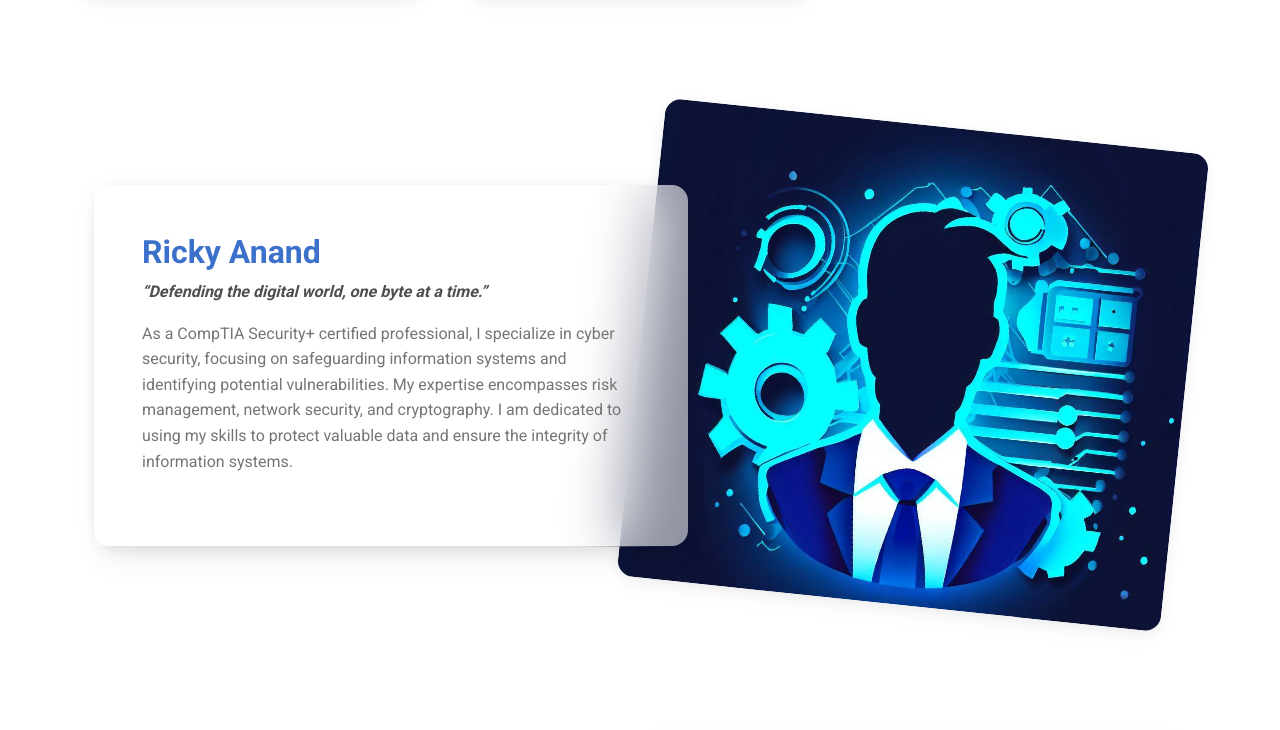
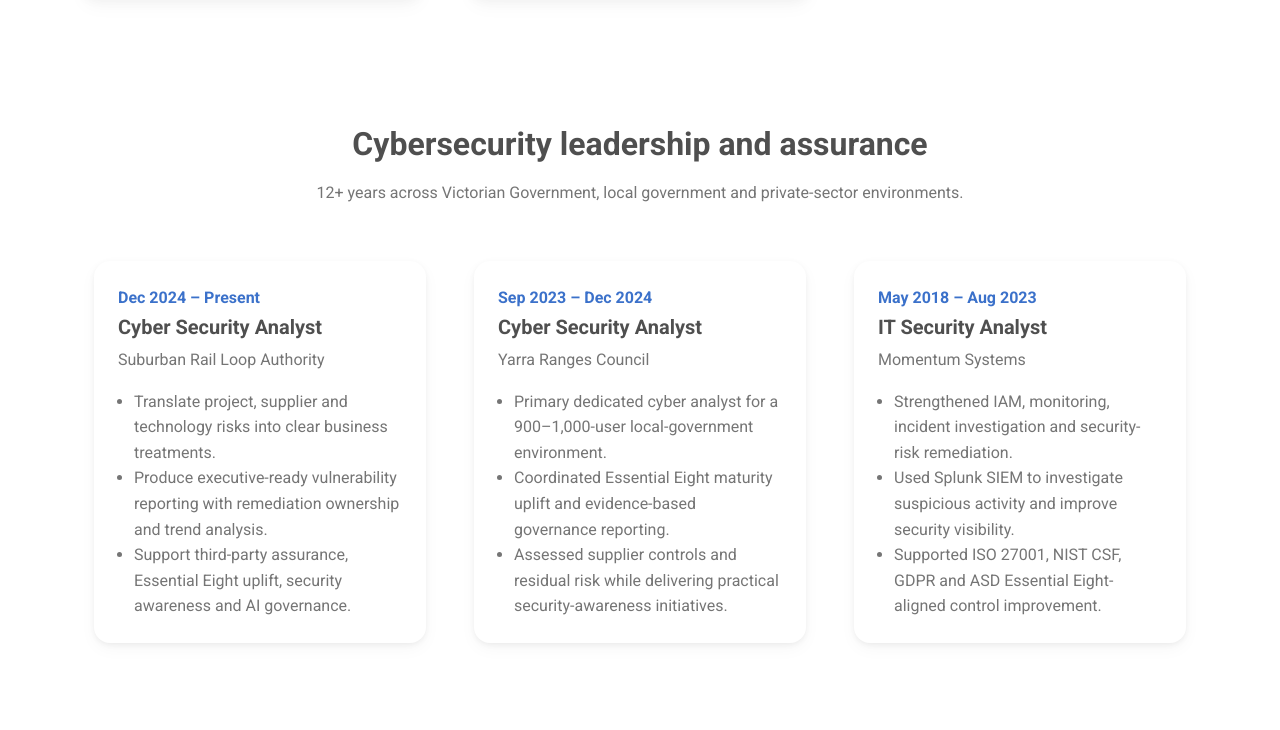
Before and after one commit to rickyanand2/AWS_Resume, a plain HTML site: page index.html in a window 1280 px wide. Shown: the part 2029-2759 px from the top of the page. Drawn offline with Linux system fonts and the light colour scheme; grey boxes are pictures that could not be loaded.

Commit message:
Refresh portfolio cybersecurity profile

```diff
--- a/index.html
+++ b/index.html
@@ -4,7 +4,7 @@
     <meta charset="UTF-8" />
     <meta name="viewport" content="width=device-width, initial-scale=1, shrink-to-fit=no" />
     <meta http-equiv="x-ua-compatible" content="ie=edge" />
-    <title>Cyber Portfolio - Ricky Anand</title>
+    <title>Ricky Anand | Cybersecurity Governance & Risk</title>
     <!-- MDB icon -->
     <link rel="icon" href="img/code.svg" type="image/x-icon" />
 
@@ -55,6 +55,9 @@
 
                   <li class="nav-item">
                     <a class="nav-link text-dark" href="#projects">Projects</a>
+                  </li>
+                  <li class="nav-item">
+                    <a class="nav-link text-dark" href="#experience">Experience</a>
                   </li>
                   <li class="nav-item">
                     <a class="nav-link text-dark" href="#aboutme">About me</a>
@@ -108,6 +111,9 @@
                     <h2 class="display-4">
                       Ricky Anand
                     </h2>
+                    <p class="lead text-muted mb-4 text-center">
+                      Cybersecurity Governance, Risk &amp; Assurance | CISSP
+                    </p>
 
 
                     <div class="d-flex justify-content-center align-items-center">
@@ -877,6 +883,61 @@
 
 
 
+          <!-- Section: Experience -->
+          <section id="experience" class="mb-10">
+            <div class="container">
+              <h2 class="fw-bold mb-3 text-center">Cybersecurity leadership and assurance</h2>
+              <p class="text-muted text-center mb-6">
+                12+ years across Victorian Government, local government and private-sector environments.
+              </p>
+              <div class="row gx-lg-5">
+                <div class="col-lg-4 mb-5 mb-lg-0">
+                  <div class="card h-100 shadow-3 rounded-7">
+                    <div class="card-body p-4">
+                      <p class="text-primary fw-bold mb-1">Dec 2024 – Present</p>
+                      <h3 class="h5 fw-bold">Cyber Security Analyst</h3>
+                      <p class="text-muted">Suburban Rail Loop Authority</p>
+                      <ul class="text-muted ps-3 mb-0">
+                        <li>Translate project, supplier and technology risks into clear business treatments.</li>
+                        <li>Produce executive-ready vulnerability reporting with remediation ownership and trend analysis.</li>
+                        <li>Support third-party assurance, Essential Eight uplift, security awareness and AI governance.</li>
+                      </ul>
+                    </div>
+                  </div>
+                </div>
+                <div class="col-lg-4 mb-5 mb-lg-0">
+                  <div class="card h-100 shadow-3 rounded-7">
+                    <div class="card-body p-4">
+                      <p class="text-primary fw-bold mb-1">Sep 2023 – Dec 2024</p>
+                      <h3 class="h5 fw-bold">Cyber Security Analyst</h3>
+                      <p class="text-muted">Yarra Ranges Council</p>
+                      <ul class="text-muted ps-3 mb-0">
+                        <li>Primary dedicated cyber analyst for a 900–1,000-user local-government environment.</li>
+                        <li>Coordinated Essential Eight maturity uplift and evidence-based governance reporting.</li>
+                        <li>Assessed supplier controls and residual risk while delivering practical security-awareness initiatives.</li>
+                      </ul>
+                    </div>
+                  </div>
+                </div>
+                <div class="col-lg-4">
+                  <div class="card h-100 shadow-3 rounded-7">
+                    <div class="card-body p-4">
+                      <p class="text-primary fw-bold mb-1">May 2018 – Aug 2023</p>
+                      <h3 class="h5 fw-bold">IT Security Analyst</h3>
+                      <p class="text-muted">Momentum Systems</p>
+                      <ul class="text-muted ps-3 mb-0">
+                        <li>Strengthened IAM, monitoring, incident investigation and security-risk remediation.</li>
+                        <li>Used Splunk SIEM to investigate suspicious activity and improve security visibility.</li>
+                        <li>Supported ISO 27001, NIST CSF, GDPR and ASD Essential Eight-aligned control improvement.</li>
+                      </ul>
+                    </div>
+                  </div>
+                </div>
+              </div>
+            </div>
+          </section>
+          <!-- End Section: Experience -->
+
           <!-- Section: About me -->
           <section id="aboutme" class="mb-10">
 
@@ -896,12 +957,13 @@
                       <h2 class="fw-bold">
                         <span class="text-primary">Ricky Anand</span>
                       </h2>
-                      <p class="fw-bold"><em>“Defending the digital world, one byte at a time.”</em></p>
+                      <p class="fw-bold"><em>Turning cybersecurity complexity into decision-ready action.</em></p>
 
                       <p class="text-muted mb-4">
-                        As a CompTIA Security+ certified professional, I specialize in cyber security, focusing on safeguarding information systems and identifying potential vulnerabilities.
-                        My expertise encompasses risk management, network security, and cryptography.
-                        I am dedicated to using my skills to protect valuable data and ensure the integrity of information systems.
+                        I am a CISSP-certified cybersecurity professional with 12+ years of experience across ICT, web security and cybersecurity. I help organisations prioritise risk, strengthen third-party assurance, improve vulnerability governance and turn technical findings into clear, decision-ready actions for senior stakeholders.
+                      </p>
+                      <p class="text-muted mb-0">
+                        My work spans cyber governance, Essential Eight uplift, ISO/IEC 27001 and NIST CSF-aligned assurance, executive reporting, security awareness and AI risk. I bring a practical, business-focused approach: make the risk clear, assign ownership and move remediation forward.
                       </p>
 
                     </div>
```
